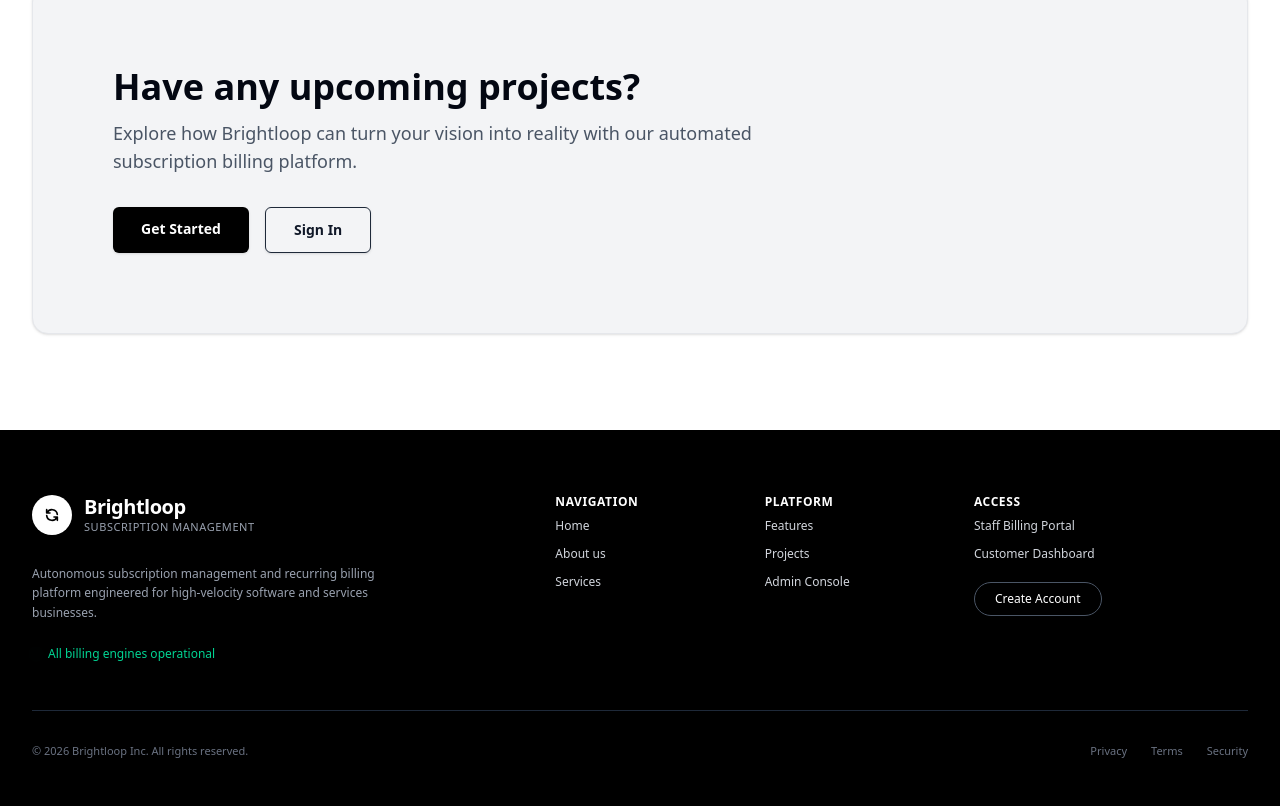
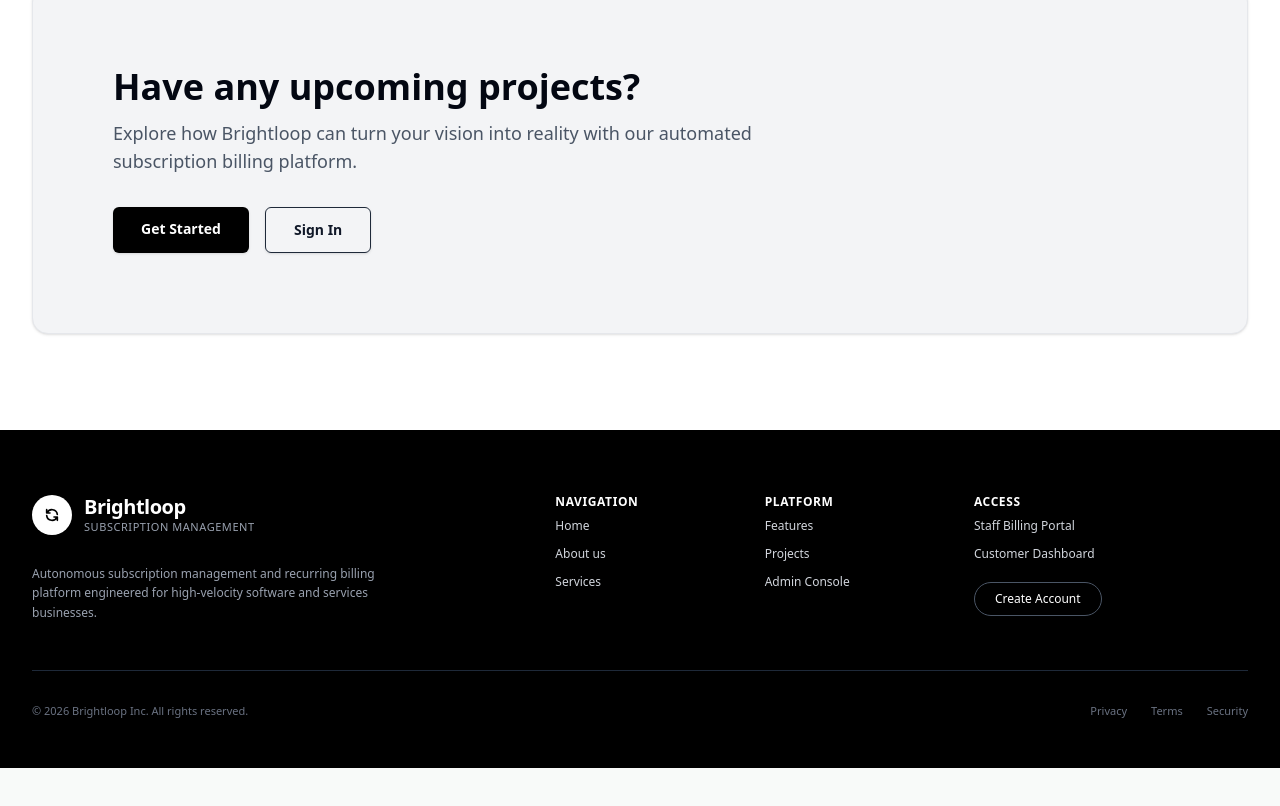
Before and after one commit to MathewX470/Brightloop, a Next.js app in the folder frontend/: page / in a window 1280 px wide. Shown: the part 4863-5669 px from the top of the page. After the commit the page ends 5631 px from the top, so only its background shows below. Built offline with nearby package versions, Linux system fonts and the light colour scheme.

Commit message:
feat: add landing page fix

```diff
--- a/frontend/src/app/page.tsx
+++ b/frontend/src/app/page.tsx
@@ -520,10 +520,6 @@ export default function Home() {
                   Autonomous subscription management and recurring billing platform engineered for high-velocity software
                   and services businesses.
                 </p>
-                <div className="flex items-center gap-2 text-xs text-emerald-400 pt-1">
-                  <span className="h-2 w-2 rounded-full bg-emerald-400 animate-ping" />
-                  All billing engines operational
-                </div>
               </div>
               <div className="space-y-3 text-xs md:col-span-2">
                 <div className="font-semibold text-white uppercase tracking-wider mb-2">Navigation</div>
```
